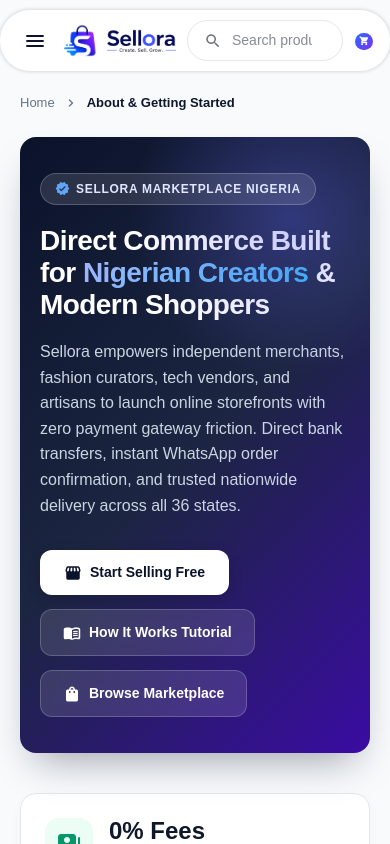
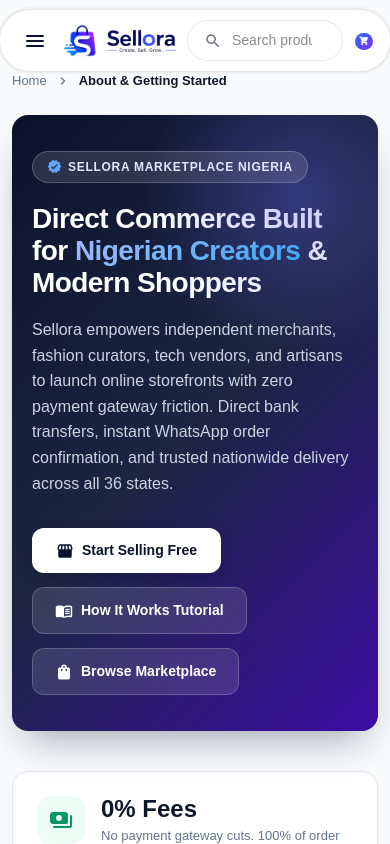
Before and after one commit to Josdivdav/sellora, a Next.js app: page /about in a window 390 px wide. Shown: the top 844 px of the page. Built offline with nearby package versions, Linux system fonts and the light colour scheme; no server answers.

Commit message:
feat: align tracking and about page layout with browse page left sidebar navigation

```diff
--- a/components/about/AboutClient.tsx
+++ b/components/about/AboutClient.tsx
@@ -73,6 +73,7 @@
         onCartClick={() => router.push("/cart")}
       />
 
+      <div className={styles.contentArea}>
         <Sidebar
           isOpen={sidebarOpen}
           onClose={() => setSidebarOpen(false)}
@@ -518,6 +519,7 @@
           </div>
         </section>
       </main>
+      </div>
 
       {/* Footer */}
       <footer className={styles.footer}>
--- a/components/about/about.module.css
+++ b/components/about/about.module.css
@@ -7,12 +7,20 @@
   flex-direction: column;
 }
 
+.contentArea {
+  display: flex;
+  width: 95.5%;
+  margin: 10px auto 0;
+  gap: 18px;
+  align-items: flex-start;
+}
+
 .main {
   flex: 1;
-  max-width: 1160px;
-  width: 100%;
-  margin: 0 auto;
-  padding: 32px 20px 80px;
+  min-width: 0;
+  width: auto;
+  margin: 0;
+  padding: 0 0 80px;
 }
 
 /* Breadcrumb */
@@ -594,6 +602,14 @@
   color: #4f46e5;
 }
 
+@media (max-width: 900px) {
+  .contentArea {
+    width: 100%;
+    margin-top: 10px;
+    padding: 0 12px;
+  }
+}
+
 @media (max-width: 768px) {
   .hero {
     padding: 36px 20px;
--- a/components/track/TrackOrderClient.tsx
+++ b/components/track/TrackOrderClient.tsx
@@ -154,6 +154,7 @@
         onLogoClick={() => router.push("/")}
       />
 
+      <div className={styles.contentArea}>
         <Sidebar
           isOpen={sidebarOpen}
           onClose={() => setSidebarOpen(false)}
@@ -394,5 +395,6 @@
         )}
       </main>
       </div>
+    </div>
   );
 }
--- a/components/track/track.module.css
+++ b/components/track/track.module.css
@@ -5,11 +5,21 @@
   flex-direction: column;
 }
 
+.contentArea {
+  display: flex;
+  width: 95.5%;
+  margin: 10px auto 0;
+  gap: 18px;
+  align-items: flex-start;
+}
+
 .main {
   flex: 1;
-  max-width: 800px;
-  width: 92%;
-  margin: 32px auto 60px;
+  min-width: 0;
+  max-width: 960px;
+  width: 100%;
+  margin: 0;
+  padding: 0 0 60px;
 }
 
 .searchHero {
@@ -360,6 +370,19 @@
   font-size: 14px;
 }
 
+@media (max-width: 900px) {
+  .contentArea {
+    width: 100%;
+    margin-top: 10px;
+    padding: 0 12px;
+  }
+
+  .main {
+    max-width: 100%;
+    margin: 0 auto 60px;
+  }
+}
+
 @media (max-width: 640px) {
   .heroTitle {
     font-size: 22px;
--- a/config/BuyerNav.ts
+++ b/config/BuyerNav.ts
@@ -15,6 +15,11 @@
     icon: "receipt_long",
     badgeKey: "activeOrders",
     requiresAuth: true,
+  },
+  {
+    label: "Track order",
+    href: "/track",
+    icon: "local_shipping",
   },
   {
     label: "Favorite stores",
```
Lines whose indentation alone changed are shown as unchanged.
